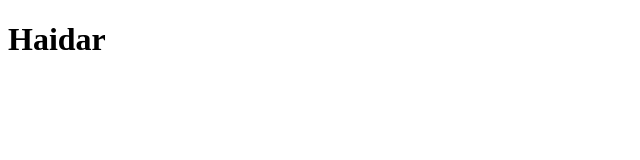
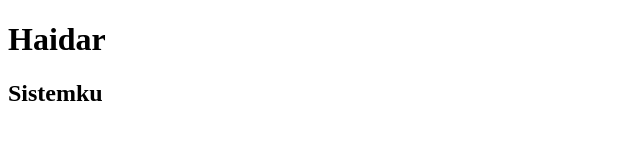
Before and after one commit to haidar180202/haidar180202.github.io, a plain HTML site: page index.html in a window 1280 px wide. Shown: the whole page, without its empty margins (0-640 px from the left). Drawn offline with Linux system fonts and the light colour scheme.

Commit message:
Update index.html

```diff
--- a/index.html
+++ b/index.html
@@ -8,5 +8,6 @@
 </head>
 <body>
     <h1>Haidar</h1>
+    <h2>Sistemku</h2>
 </body>
 </html>
```
